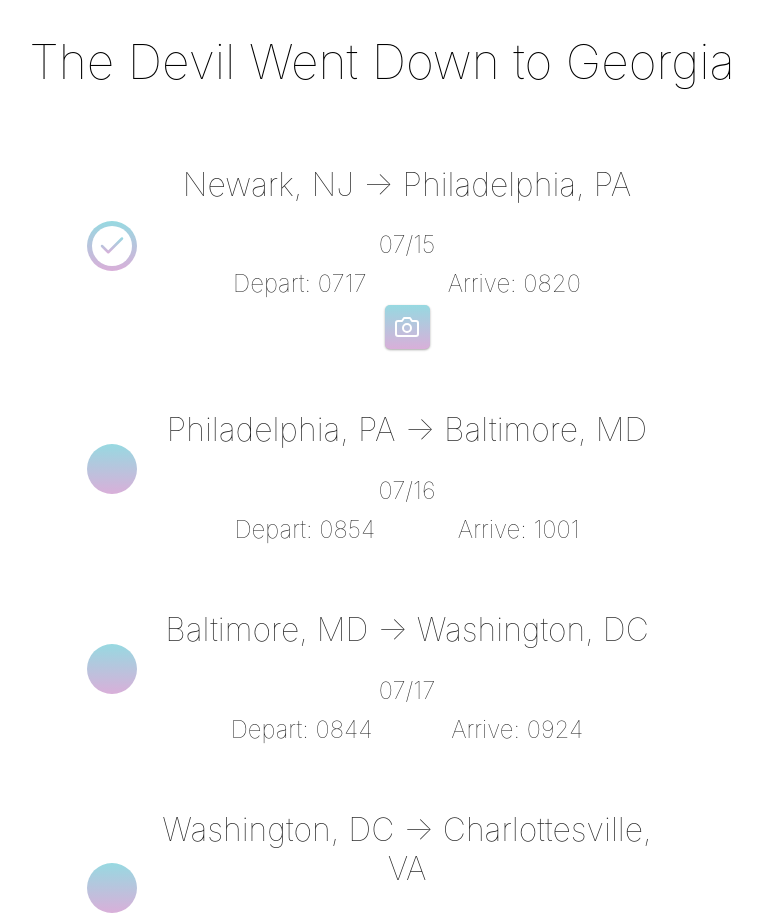
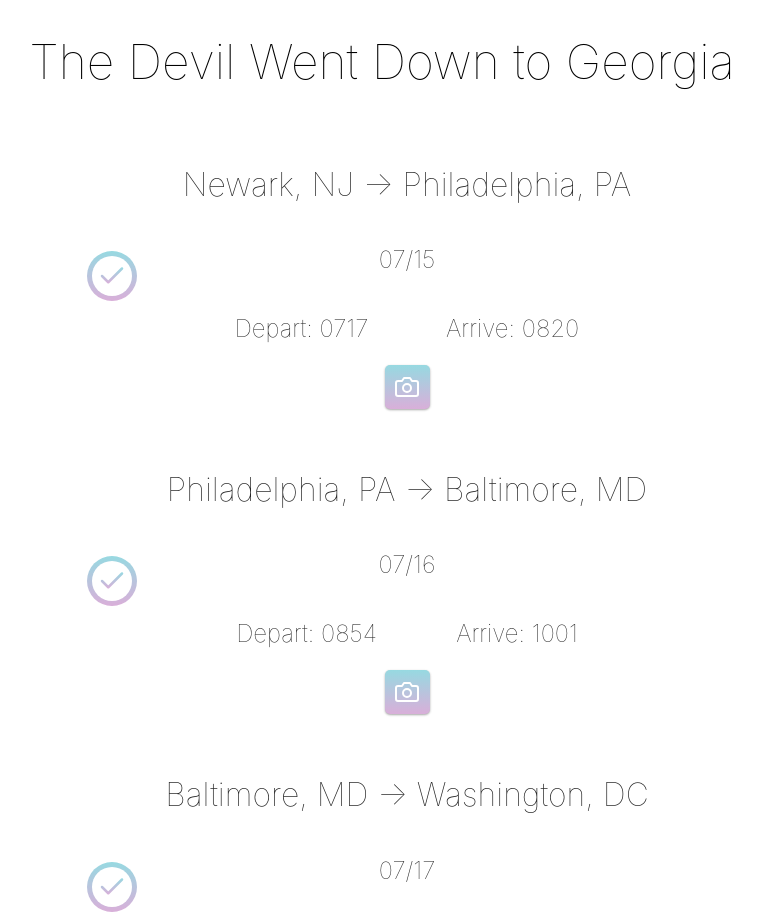
Before and after one commit to jw-green/personal-site, a React (Create React App) app: page /current-travel in a window 1280 px wide. Shown: the top 918 px of the page, without its empty margins (258-1020 px from the left). Built offline with nearby package versions, Linux system fonts and the light colour scheme; a web font is replaced by a local one.

Commit message:
Add links, tidy nodes

```diff
--- a/src/components/Timeline.js
+++ b/src/components/Timeline.js
@@ -11,7 +11,7 @@ const Timeline = ({}) => {
                 arrival_time="0820"
                 date="07/15"
                 state="Complete"
-                link="https://www.flickr.com/gp/155646839@N03/67Ecb2"
+                link="https://flic.kr/s/aHsmokPuMj"
                 />
 
             <Node from="Philadelphia, PA"
@@ -19,6 +19,8 @@ const Timeline = ({}) => {
                 depart_time="0854"
                 arrival_time="1001"
                 date="07/16"
+                state="Complete"
+                link="https://flic.kr/s/aHsmmz9ztR"
                 />
 
             <Node from="Baltimore, MD"
@@ -26,6 +28,8 @@ const Timeline = ({}) => {
                 depart_time="0844"
                 arrival_time="0924"
                 date="07/17"
+                state="Complete"
+                link="https://flic.kr/s/aHskBvGfc4"
                 />
 
             <Node from="Washington, DC"
@@ -33,6 +37,8 @@ const Timeline = ({}) => {
                 depart_time="1100"
                 arrival_time="1343"
                 date="07/18"
+                state="Complete"
+                link="https://flic.kr/s/aHskEMcftA"
                 />
 
             <Node from="Charlottesville, VA"
--- a/src/styles/Node.css
+++ b/src/styles/Node.css
@@ -54,7 +54,7 @@
     width: 100%;
 }
 
-.c-travel_node > h1, h2  {
+.c-travel_node > h1, .c-travel_node > h2  {
     text-align: center;
     font-weight: 100;
     margin: 5px;
```
